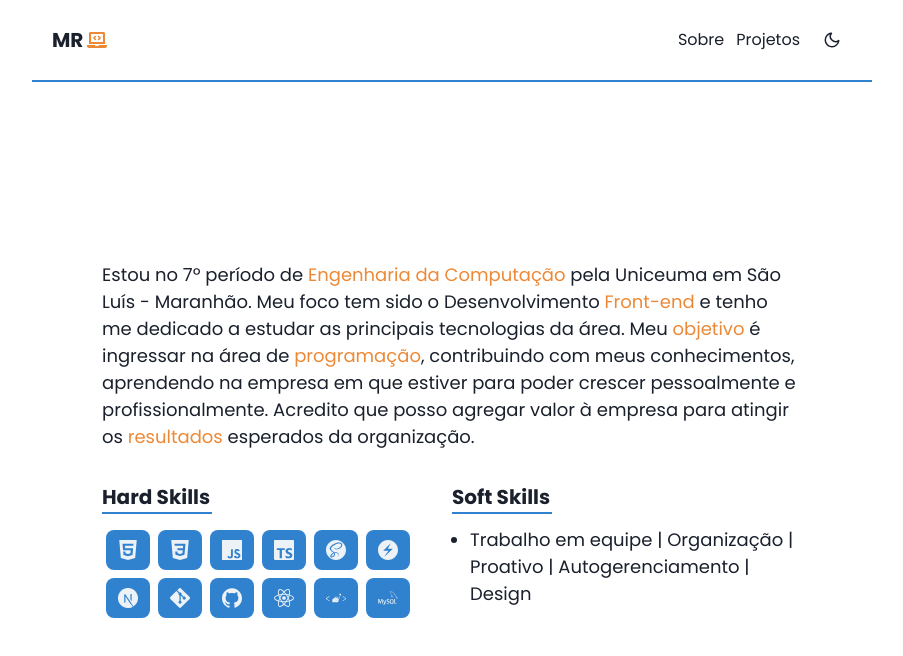
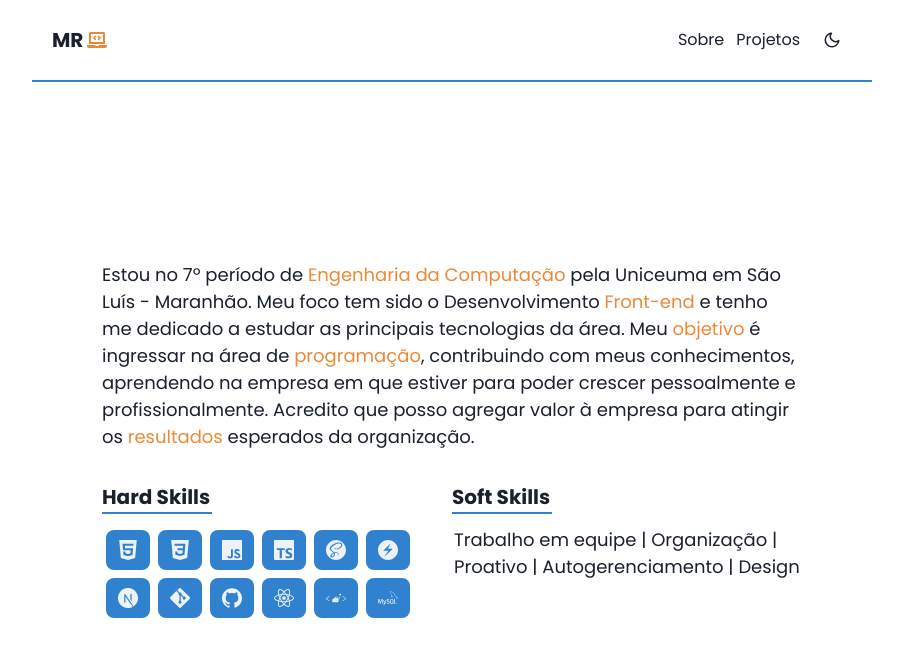
Before and after one commit to mateusrr/Portfolio, a Next.js app: page /about in a window 1280 px wide. Shown: the top 656 px of the page, without its empty margins (188-1091 px from the left). Built offline with nearby package versions, Linux system fonts and the light colour scheme.

Commit message:
update listItem, remove style.

```diff
--- a/src/components/About/Skills.tsx
+++ b/src/components/About/Skills.tsx
@@ -39,7 +39,7 @@ const Skills = () => {
           Soft Skills
         </Text>
         <UnorderedList>
-          <ListItem>
+          <ListItem listStyleType="none" marginStart={-4}>
             Trabalho em equipe | Organização | Proativo | Autogerenciamento |
             Design
           </ListItem>
```
